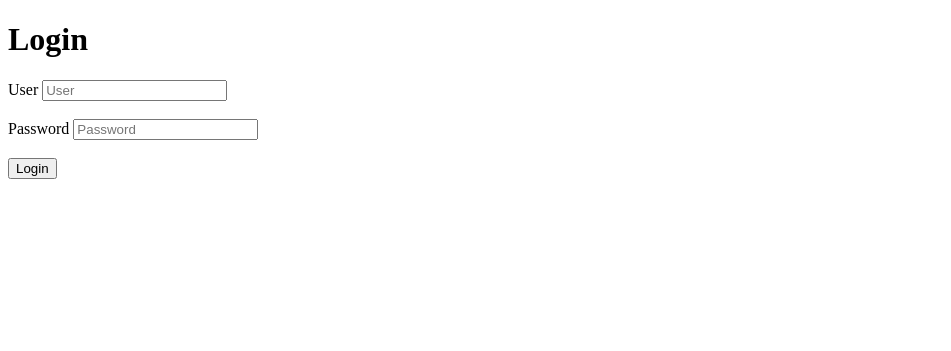
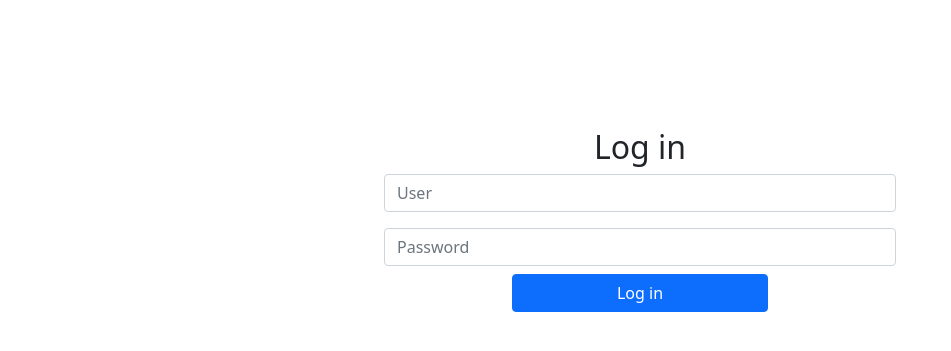
Before and after one commit to santigp258/MVCproject, a PHP site: page / in a window 1280 px wide. Shown: the top 351 px of the page, without its empty margins (0-951 px from the left). Run offline with PHP 8.4, Linux system fonts and the light colour scheme; some libraries are stand-ins or nearby versions.

Commit message:
basic login styles

```diff
--- a/index.php
+++ b/index.php
@@ -6,22 +6,30 @@
     <meta name="viewport" content="width=device-width, initial-scale=1.0">
     <title>Notes Sytem</title>
 </head>
+<?php include_once('./includes/cdn.php') ?>
+<style>
+    .personalizated {
+        width: 40%;
+        margin: 0 auto;
+        margin-top: 10%;
+    }
+</style>
 
 <body>
-    <h1>Login</h1>
-
-    <form action="users/controllers/LoginController.php" method="POST">
-
-        <label for="user">User</label>
-        <input type="text" name="user" id="user" required="" autocomplete="off" placeholder="User">
-        <br>
-        <br>
-        <label for="password">Password</label>
-        <input type="text" name="password" id="password" required="" placeholder="Password">
-        <br><br>
-
-        <input type="submit" value="Login">
-    </form>
+    <div class="personalizated">
+        <form action="/examples/actions/confirmation.php" method="post">
+            <h2 class="text-center">Log in</h2>
+            <div class="form-group">
+                <input type="text" class="form-control" placeholder="User" id="user" name="user" required="required">
+            </div>
+            <div class="form-group mt-3">
+                <input type="password" class="form-control" id="password" name="password" placeholder="Password" required="required">
+            </div>
+            <div class="col text-center">
+                <button type="submit" class="btn btn-primary mt-2 w-50">Log in</button>
+            </div>
+        </form>
+    </div>
 </body>
 
 </html>
```
